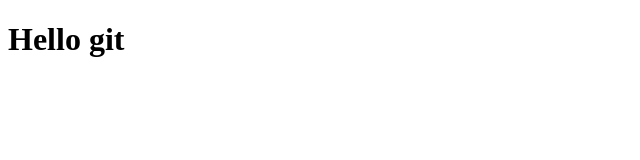
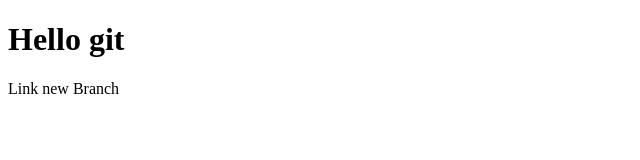
Before and after one commit to khongvanminh0811/demo1, a plain HTML site: page index.html in a window 1280 px wide. Shown: the whole page, without its empty margins (0-640 px from the left). Drawn offline with Linux system fonts and the light colour scheme.

Commit message:
add new link

```diff
--- a/index.html
+++ b/index.html
@@ -8,5 +8,6 @@
 </head>
 <body>
     <h1>Hello git</h1>
+    <a>Link new Branch</a>
 </body>
 </html>
```
